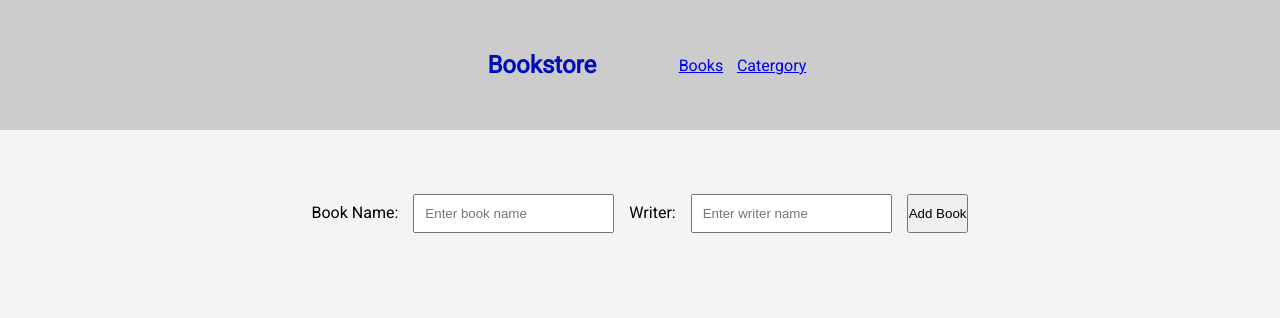
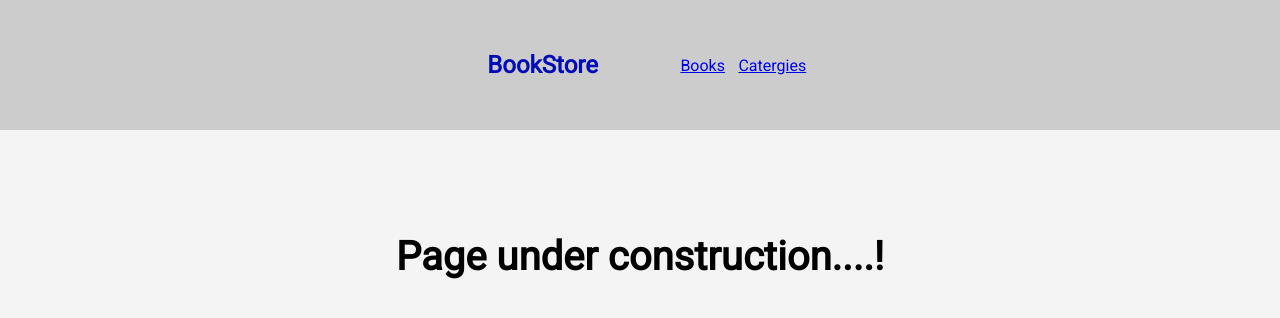
Before and after one commit to Atifzada/BookStore_App, a React (Create React App) app: page /categories in a window 1280 px wide. Shown: the top 318 px of the page. Built offline with nearby package versions, Linux system fonts and the light colour scheme.

Commit message:
Add category component in app

```diff
--- a/src/App.js
+++ b/src/App.js
@@ -1,7 +1,7 @@
 import { Route, Routes } from 'react-router-dom';
 import BooksList from './components/BooksList';
 import Nav from './components/Navigation';
-import AddBook from './components/NewBook';
+import Categories from './components/Categories';
 
 function App() {
   return (
@@ -9,9 +9,8 @@ function App() {
       <Nav />
       <Routes>
         <Route path="/" element={<BooksList />} />
-        <Route path="/catergories" element={<p>Catergory</p>} />
+        <Route path="/categories" element={<Categories />} />
       </Routes>
-      <AddBook />
     </>
   );
 }
--- a/src/components/BooksList.js
+++ b/src/components/BooksList.js
@@ -1,9 +1,13 @@
 import React from 'react';
 import Books from './Books';
+import AddBook from './NewBook';
 
 function BooksList() {
   return (
-    <div><Books /></div>
+    <>
+      <div><Books /></div>
+      <div><AddBook /></div>
+    </>
   );
 }
 export default BooksList;
--- /dev/null
+++ b/src/components/Categories.js
@@ -0,0 +1,10 @@
+import React from 'react';
+import './styles/Categories.css';
+
+function Categories() {
+  return (
+    <p className="para">Page under construction....!</p>
+  );
+}
+
+export default Categories;
--- a/src/components/Navigation.js
+++ b/src/components/Navigation.js
@@ -5,13 +5,13 @@ import './styles/Navigation.css';
 function Nav() {
   return (
     <nav className="nav">
-      <h1>Bookstore</h1>
+      <h1>BookStore</h1>
       <ul>
         <li>
           <Link to="/">Books</Link>
         </li>
         <li>
-          <Link to="/catergory">Catergory</Link>
+          <Link to="/categories">Catergies</Link>
         </li>
       </ul>
     </nav>
--- a/src/components/NewBook.js
+++ b/src/components/NewBook.js
@@ -6,7 +6,7 @@ function AddBook({ onSubmit }) {
   const [bookName, setBookName] = useState('');
   const [writer, setwriter] = useState('');
 
-  const submitHandle = (event) => {
+  const handleSubmit = (event) => {
     event.preventDefault();
     onSubmit({ bookName, writer });
     setBookName('');
@@ -14,16 +14,16 @@ function AddBook({ onSubmit }) {
   };
 
   return (
-    <form onSubmit={submitHandle}>
+    <form onSubmit={handleSubmit}>
       <label htmlFor="titleInput">
         Book Name:
         <input className="input" type="text" id="titleInput" value={bookName} onChange={(event) => setBookName(event.target.value)} placeholder="Enter book name" />
       </label>
       <label htmlFor="writer-input">
         Writer:
-        <input className="input" type="text" id="writer-input" value={writer} onChange={(event) => setwriter(event.target.value)} placeholder="Enter writer name" />
+        <input className="input" type="text" id="writerInput" value={writer} onChange={(event) => setwriter(event.target.value)} placeholder="Enter writer name" />
       </label>
-      <button type="submit">Add Book</button>
+      {/* <button type="submit">Add Book</button> */}
     </form>
   );
 }
--- /dev/null
+++ b/src/components/styles/Categories.css
@@ -0,0 +1,6 @@
+.para {
+    text-align: center;
+    font-size: 40px;
+    font-weight: 700;
+    margin: 8%;
+}
--- a/src/components/styles/NewBook.css
+++ b/src/components/styles/NewBook.css
@@ -1,7 +1,7 @@
 form {
   display: flex;
   justify-content: center;
-  margin-top: 5%;
+  margin-top: 2%;
 }
 
 .input {
```
